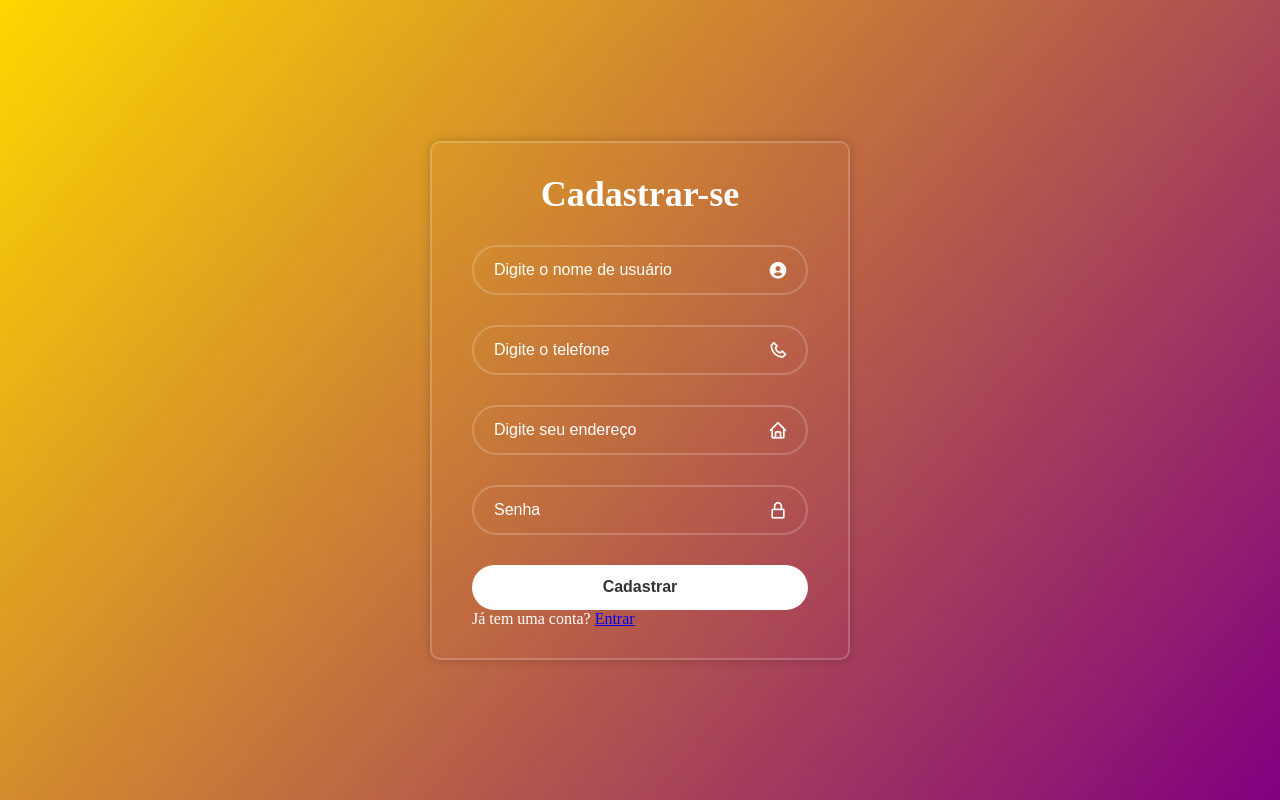
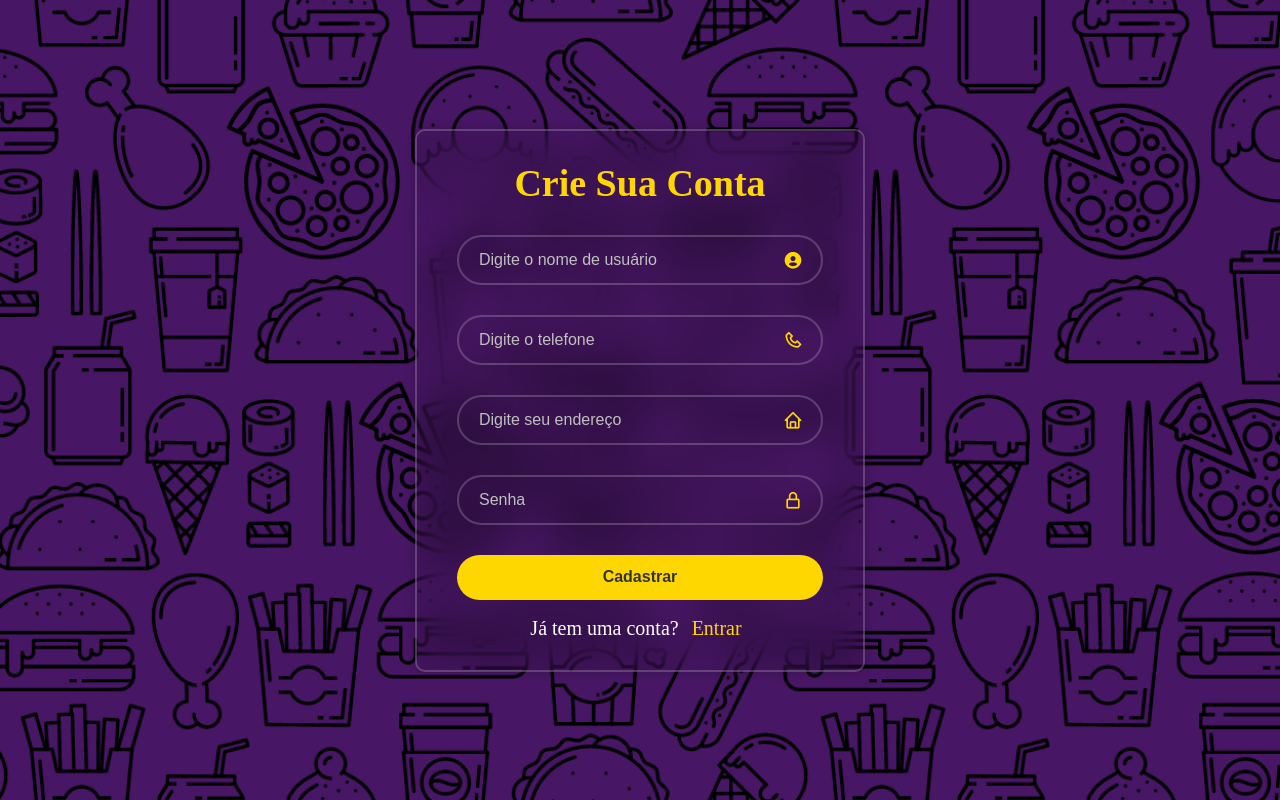
Before and after one commit to EsthefanyDev/SiteDelivery, a PHP site: page /cadastro.html in a window 1280 px wide. Run offline with PHP 8.4, Linux system fonts and the light colour scheme.

Commit message:
alterei css cadastro.

```diff
--- a/Arquivos/cadastro.html
+++ b/Arquivos/cadastro.html
@@ -10,7 +10,7 @@
 <body>
     <div class="wrapper">
         <form method="POST" action="cadastro.php">
-            <h1>Cadastrar-se</h1>
+            <h1>Crie Sua Conta</h1>
             <div class="input-box">
                 <input type="text" name="Nome_Cliente" placeholder="Digite o nome de usuário" required>
                 <i class="bx bxs-user-circle"></i>
--- a/Arquivos/css/cadastro.css
+++ b/Arquivos/css/cadastro.css
@@ -9,24 +9,25 @@ body {
     justify-content: center;
     align-items: center;
     min-height: 100vh;
-    background-image: linear-gradient(130deg, #FFD700, #800080);
+    background-image: url(background-02.png);
     background-size: cover;
     background-position: center;
 }
 
 .wrapper {
-    width: 420px;
+    width: 450px;
     background: transparent;
     border: 2px solid rgba(255, 255, 255, .2);
     backdrop-filter: blur(20px);
     box-shadow: 0 0 10px rgba(0, 0, 0, .2);
-    color: #fff;
+    color: #FFD700;
     border-radius: 10px;
     padding: 30px 40px;
+    font-size: 18px;
 }
 
 .wrapper h1 {
-    font-size: 36px;
+    font-size: 38px;
     text-align: center;
 }
 
@@ -51,7 +52,7 @@ body {
 }
 
 .input-box input::placeholder {
-    color: #fff;
+    color: #c0c0c0;
 }
 
 .input-box i {
@@ -59,13 +60,12 @@ body {
     right: 20px;
     top: 50%;
     transform: translateY(-50%);
-    /* Aplica uma transformação para mover verticalmente o elemento */
     font-size: 20px;
 }
 .wrapper .btn {
     width: 100%;
     height: 45px;
-    background: #fff;
+    background: #FFD700;
     border: none;
     outline: none;
     border-radius: 40px;
@@ -73,4 +73,22 @@ body {
     font-size: 16px;
     color: #333;
     font-weight: 600;
+    margin-bottom: 17px;
 }
+.btn:hover{
+    background: #caae0e;
+}
+.register-link p{
+    font-size: 20px;
+    color: #fff;
+    text-align: center;
+}
+.register-link a{
+    color: #FFD700;
+    padding: 8px;
+    text-decoration:none;
+
+}
+.register-link a:hover{
+    text-decoration:underline;
+}
--- a/Arquivos/css/login.css
+++ b/Arquivos/css/login.css
@@ -13,7 +13,6 @@ body {
     background-image: url(background-02.png);
     background-size: cover;
     background-position: center;
-    font-family: ;
 }
 
 .wrapper {
```
